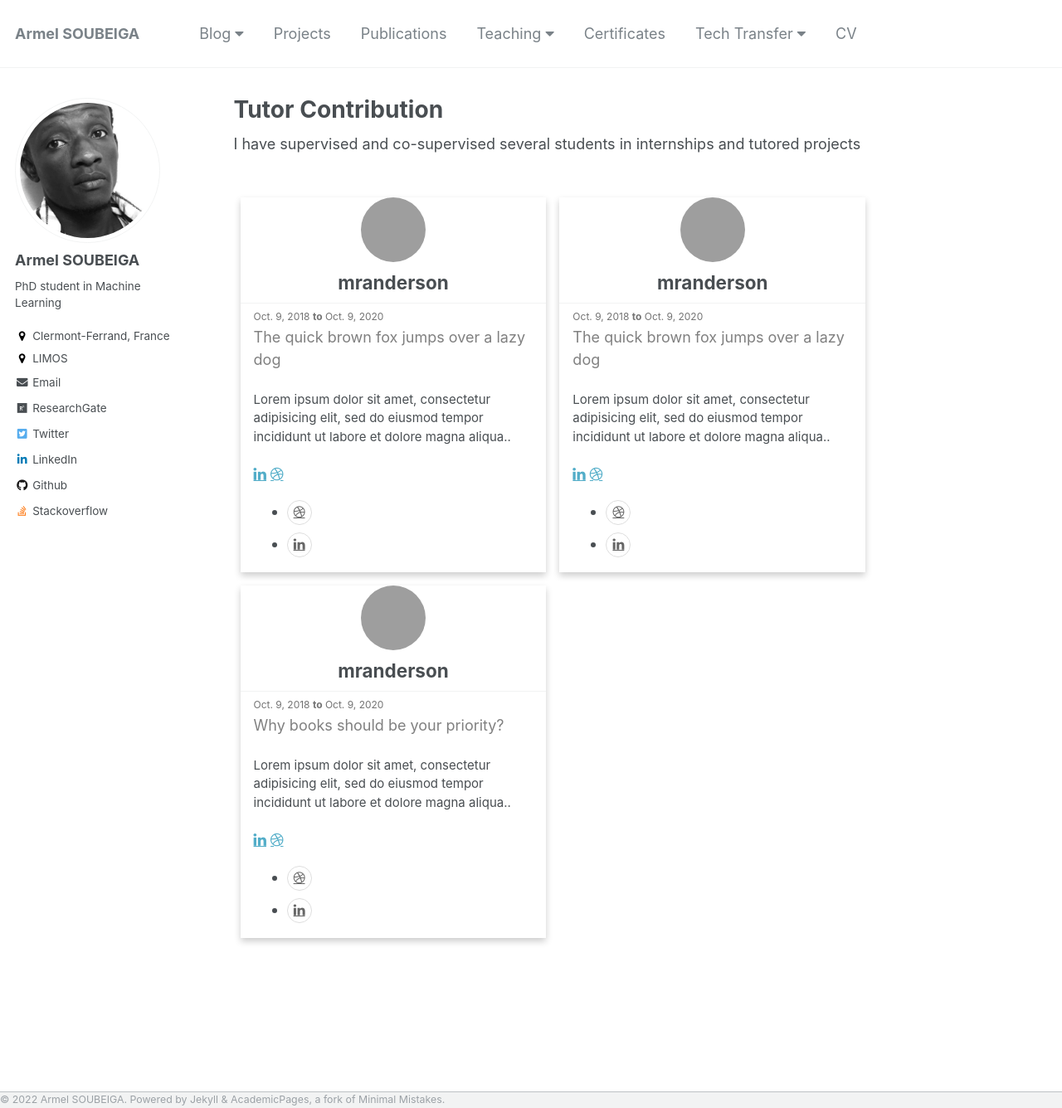
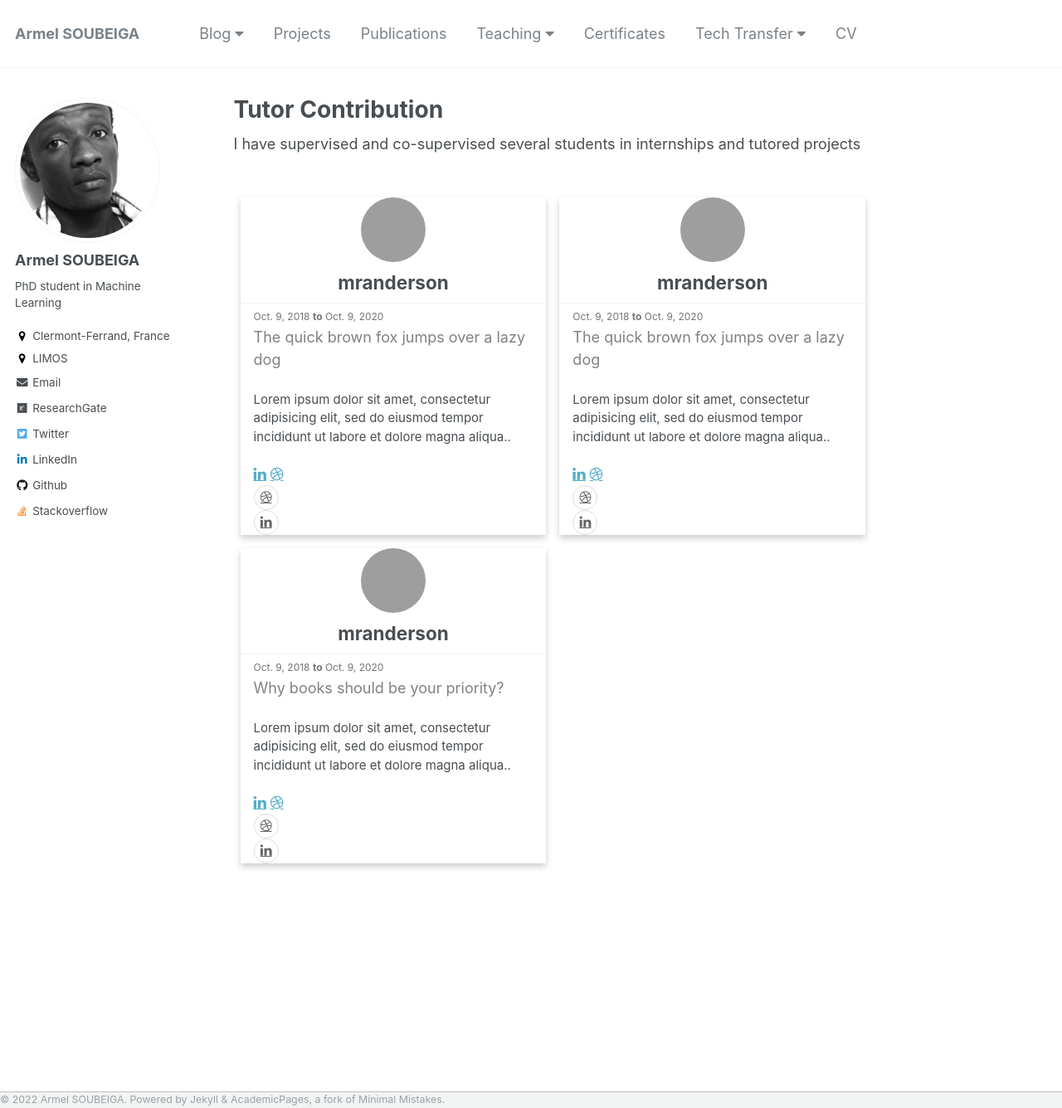
Before and after one commit to armelsoubeiga/armelsoubeiga.github.io, a Jekyll site: the page built from _pages/talks-tutor.html, in a window 1280 px wide and 1336 px high. Shown: the whole window at 83% size. Built offline with Jekyll 4.4.1, drawn with Linux system fonts in a browser that asks for light colours; grey boxes are pictures that could not be loaded.

Commit message:
Update talks-tutor.html

```diff
--- a/_pages/talks-tutor.html
+++ b/_pages/talks-tutor.html
@@ -10,6 +10,7 @@ author_profile: true
 <html>
 <head>
 <meta name="viewport" content="width=device-width, initial-scale=1">
+<link rel="stylesheet" href="assets/css/talks.scss" />
 <link rel="stylesheet" href="https://cdnjs.cloudflare.com/ajax/libs/font-awesome/4.7.0/css/font-awesome.min.css">
 <style>
 *, *:before, *:after {
@@ -112,10 +113,8 @@ author_profile: true
             <a href="{{ post.author_link }}" class="fa fa-linkedin"></a>
             <a href="{{ post.author_page }}" class="fa fa-dribbble"></a>
 
-            <ul class="social mb-0 list-inline">
-                <li class="list-inline-item"><a href="#" class="social-link"><i class="fa fa-dribbble"></i></a></li>
-                <li class="list-inline-item"><a href="#" class="social-link"><i class="fa fa-linkedin"></i></a></li>
-             </ul>
+            <a href="#" class="social-link"><i class="fa fa-dribbble"></i></a>
+            <a href="#" class="social-link"><i class="fa fa-linkedin"></i></a>
         </div>
 
       </div>
```
